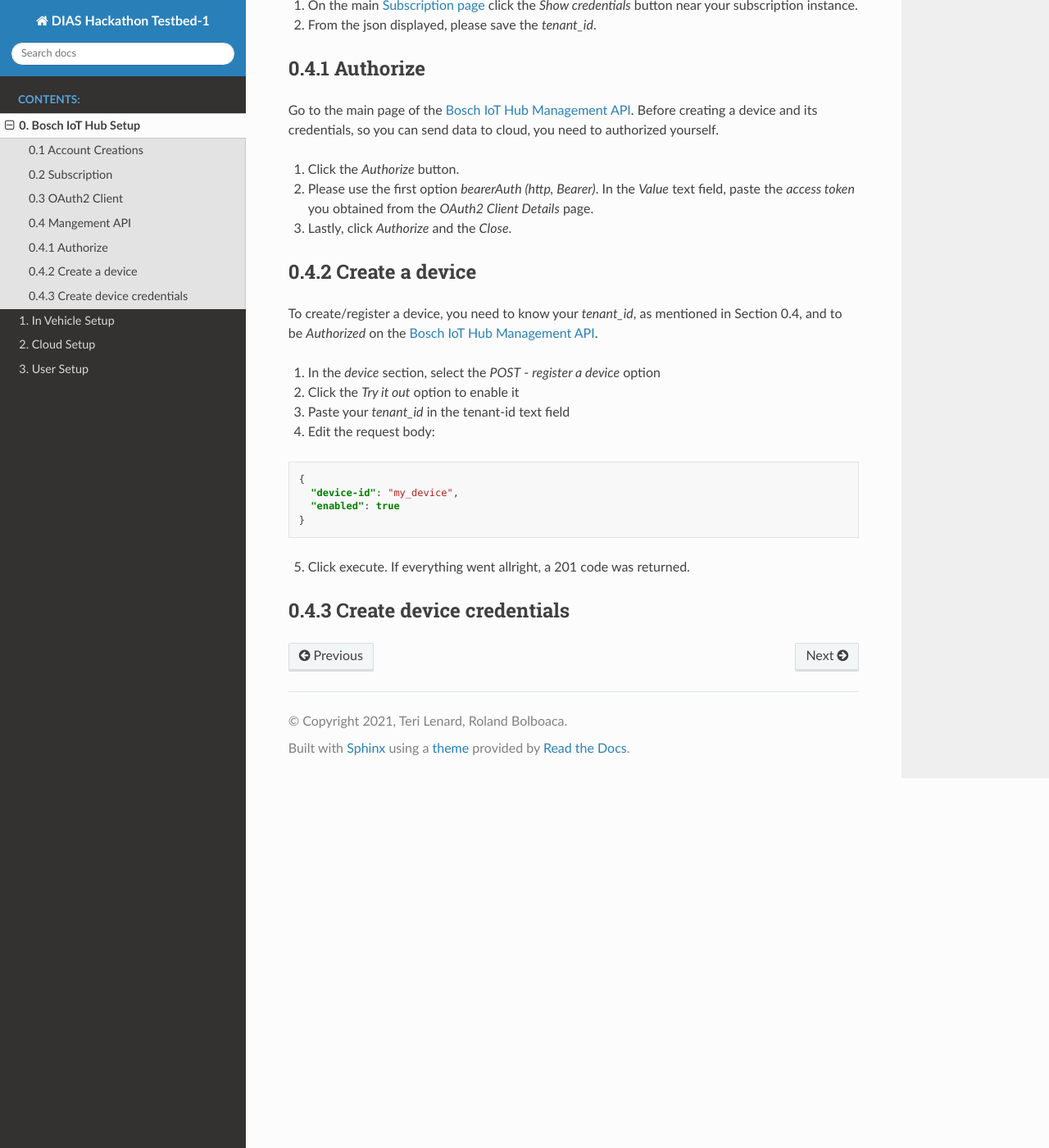
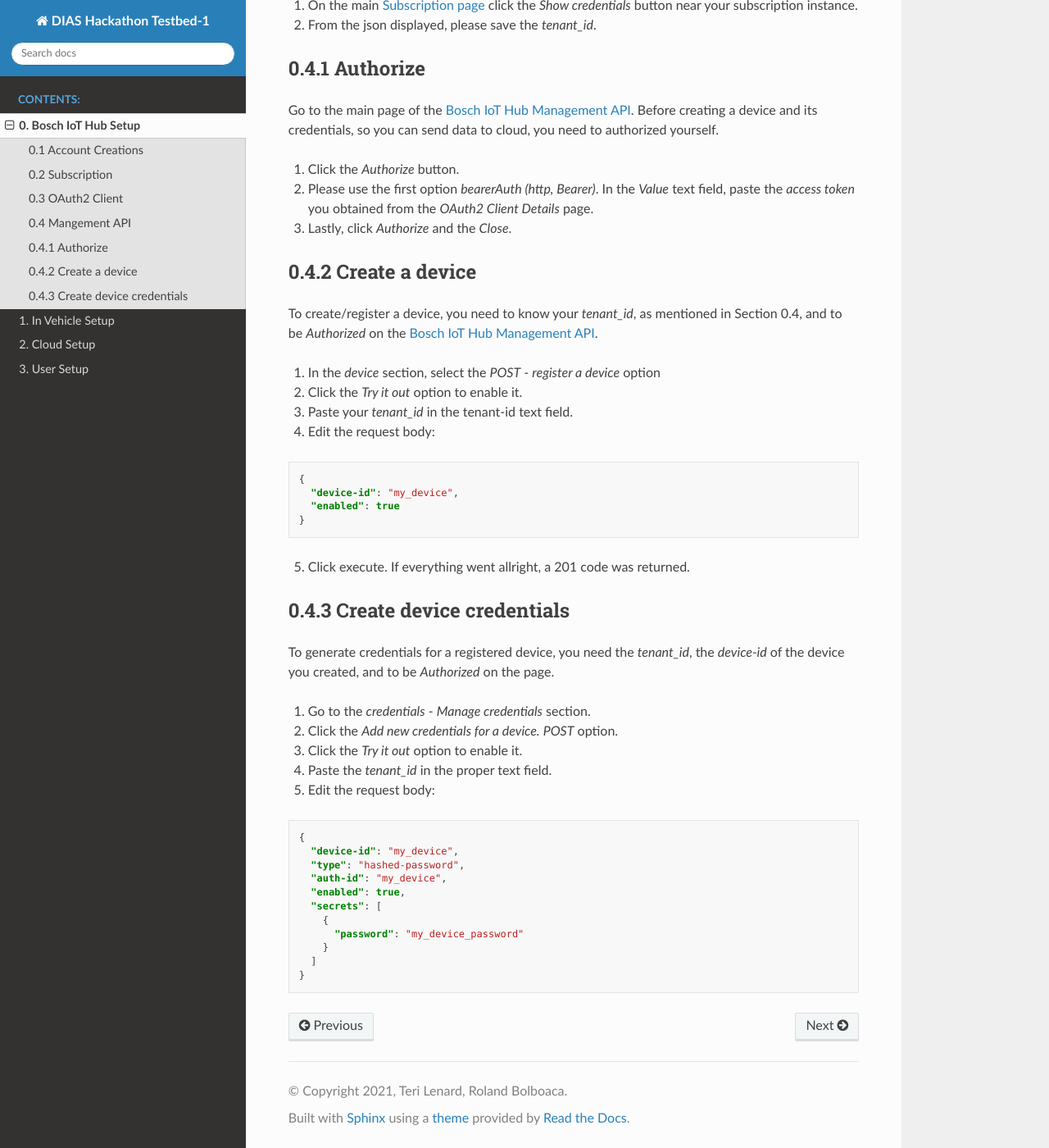
Before and after one commit to terilenard/dias-hackathon-testbed1, a Sphinx documentation site: the page built from docs/source/iothub.rst, in a window 1280 px wide and 1400 px high, scrolled down 1085 px. Shown: the whole window at 82% size. Built offline with Sphinx 7.4.7 and the Read the Docs theme 2.0.0, drawn with Linux system fonts in a browser that asks for light colours.

Commit message:
Update iothub.rst

```diff
--- a/docs/source/iothub.rst
+++ b/docs/source/iothub.rst
@@ -64,9 +64,9 @@ To create/register a device, you need to know your *tenant_id*, as mentioned in
 
 1. In the *device* section, select the *POST* - *register a device* option
 
-2. Click the *Try it out* option to enable it
+2. Click the *Try it out* option to enable it.
 
-3. Paste your *tenant_id* in the tenant-id text field
+3. Paste your *tenant_id* in the tenant-id text field.
 
 4. Edit the request body:
 
@@ -81,3 +81,29 @@ To create/register a device, you need to know your *tenant_id*, as mentioned in
 
 0.4.3 Create device credentials
 -------------------------------
+
+To generate credentials for a registered device, you need the *tenant_id*, the *device-id* of the device you created, and to be *Authorized* on the page.
+
+1. Go to the *credentials* - *Manage credentials* section.
+
+2. Click the *Add new credentials for a device.* *POST* option.
+
+3. Click the *Try it out* option to enable it.
+
+4. Paste the *tenant_id* in the proper text field.
+
+5. Edit the request body:
+
+.. code-block:: json
+
+  {
+    "device-id": "my_device",
+    "type": "hashed-password",
+    "auth-id": "my_device",
+    "enabled": true,
+    "secrets": [
+      {
+        "password": "my_device_password"
+      }
+    ]
+  }
```
